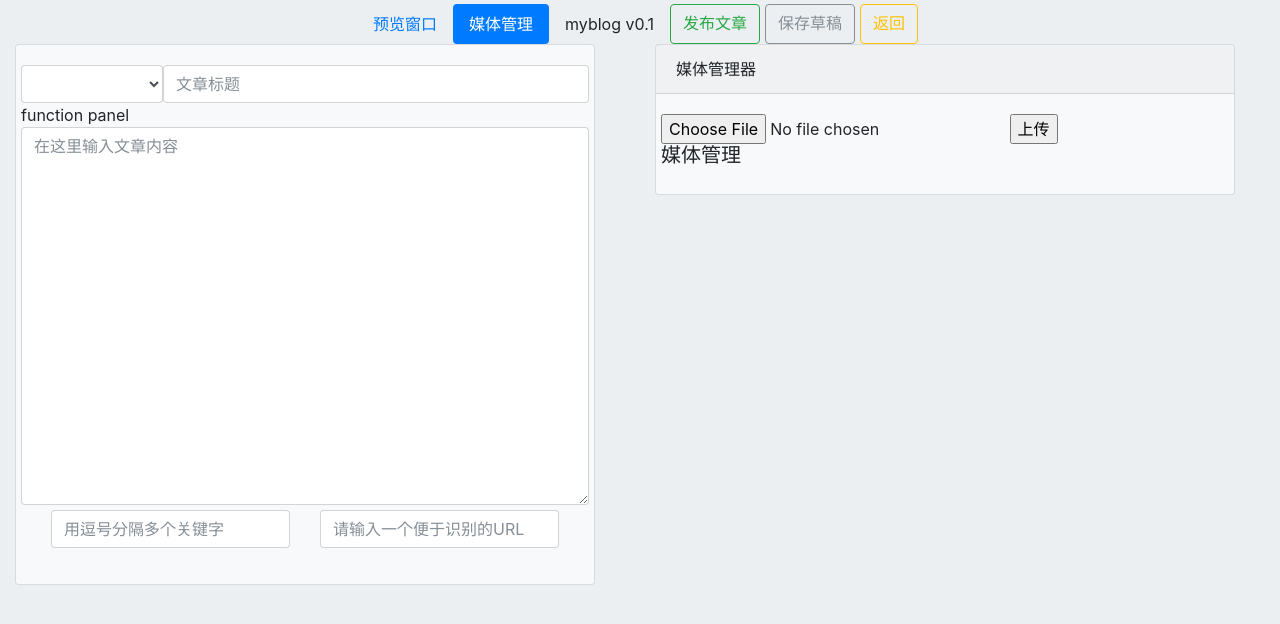
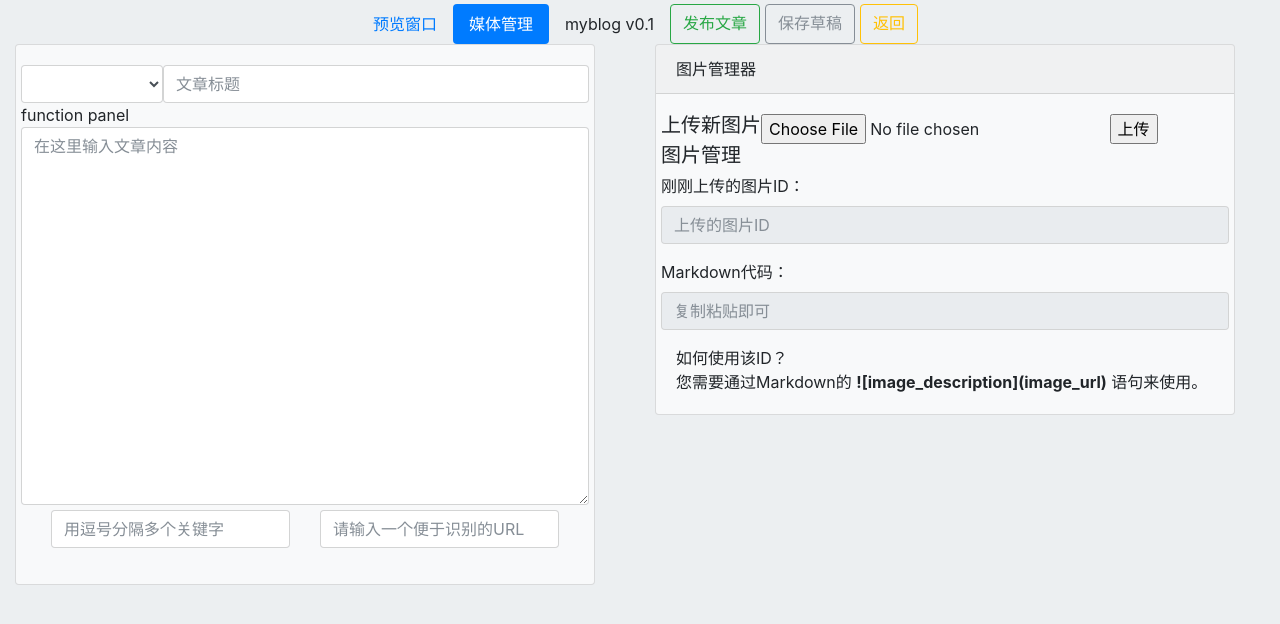
Before and after one commit to ankanch/myblog, a Flask app: template templates/admin_new_article.html in a window 1280 px wide, after a click on "媒体管理". Shown: the part 56-680 px from the top of the page. Run offline with Flask 2, Linux system fonts and the light colour scheme; the template is opened without the code that fills it, so the values that code supplies are empty; some libraries are stand-ins or nearby versions.

Commit message:
Upload image finished

```diff
--- a/index.py
+++ b/index.py
@@ -227,20 +227,23 @@ def changesiteInfo():
     othersManager.updateSiteInfo(name,footer_copyright)
     return globeVar.SUCCESS
 
-@app.route('/uploadmedia',methods=['POST'])
+@app.route('/uploadimage',methods=['POST'])
 @requires_auth
-def uploadMedia():
-    image = request.files['file']
-    if file.filename == '':
+def uploadImage():
+    image = request.files['image']
+    if image.filename == '':
         return globals.UNSUCCESS
-    if '.' not in filename or filename.rsplit('.', 1)[1].lower() not in ALLOWED_EXTENSIONS:
+    extension_name = image.filename.rsplit('.', 1)[1].lower()
+    if '.' not in image.filename or extension_name not in CFG.VAR_MEDIA_ALLOWED_EXTENSIONS:
         return globeVar.UNSUCCESS
-    file.save(os.path.join(CFG.VAR_MEDIA_UPLOAD_FOLDER, filename))
-    return globeVar.SUCCESS
+    imageidname = "myblogImageNet" + sessionManager.generateSessionID() + "." + extension_name
+    image.save(os.path.join(CFG.VAR_MEDIA_UPLOAD_FOLDER, imageidname ))
+    return globeVar.SUCCESS + ":" + imageidname
 
 # universal interface
 @app.route('/<url>')
 def xRoute(url):
+    print("in xRoute")
     url=  "/" + url
     data = [urlmap.URLMAP_NAVIGATION,ConfigDict["SITE_FOTTER_COPYRIGHT"][0]]
     if url in urlmap.URLMAP_NAVIGATION.keys():
--- a/static/querydata.js
+++ b/static/querydata.js
@@ -32,6 +32,7 @@ function SubmitForm(url, formid, error_msg, success_msg, success_func) {
         }
     });
 }
+
 
 
 function postData(url, data_dic, error_msg, success_msg) {
@@ -115,7 +116,7 @@ function getCookie(cname) {
     var name = cname + "=";
     var decodedCookie = decodeURIComponent(document.cookie);
     var ca = decodedCookie.split(';');
-    for(var i = 0; i <ca.length; i++) {
+    for (var i = 0; i < ca.length; i++) {
         var c = ca[i];
         while (c.charAt(0) == ' ') {
             c = c.substring(1);
--- a/static/xstyle.css
+++ b/static/xstyle.css
@@ -15,7 +15,15 @@
 .margin-top-5{
     margin-top: 5px;
 }
-
+.margin-top-10{
+    margin-top: 10;
+}
+.margin-top-15{
+    margin-top: 15;
+}
+.margin-top-20{
+    margin-top: 20;
+}
 .padding-lr-0{
     padding-left: 0px;
     padding-right: 0px;
--- a/templates/admin_new_article.html
+++ b/templates/admin_new_article.html
@@ -88,16 +88,28 @@
             <div class="tab-pane fade" id="article_image_manager" role="tabpanel" aria-labelledby="v-pills-home-tab">
                 <div class="container">
                     <div class="card bg-light mb-3" style="max-width: 100%;">
-                        <div class="card-header">媒体管理器</div>
+                        <div class="card-header">图片管理器</div>
                         <div class="card-body">
                             <div class="row">
-                                <form method=post enctype=multipart/form-data id="upload_media">
-                                    <input type=file name=file>
-                                    <input type="button" onclick="uploadMedia()" value="上传">
+                                <h5>上传新图片</h5>
+                                <form method="post" enctype="multipart/form-data" id="upload_media">
+                                    <input type="file" name="image">
+                                    <input type="submit" value="上传">
                                 </form>
                             </div>
-                            <div class="row">
-                                <h5>媒体管理</h5>
+                            <div class="row margin-top-20">
+                                <h5>图片管理</h5>
+                            </div>
+                            <div class="form-group row">
+                                <label class="form-control-label" for="image_id_of_uploaded">刚刚上传的图片ID：</label>
+                                <input type="text" class="form-control" id="image_id_of_uploaded" placeholder="上传的图片ID" readonly>
+                            </div>
+                            <div class="form-group row">
+                                <label class="form-control-label" for="markdown_code">Markdown代码：</label>
+                                <input type="text" class="form-control" id="markdown_code" placeholder="复制粘贴即可" readonly>
+                            </div>
+                            <div>
+                                如何使用该ID？<br/> 您需要通过Markdown的 <b>![image_description](image_url)</b> 语句来使用。
                             </div>
                             <div>
                             </div>
@@ -114,6 +126,13 @@
         var preview_div = document.getElementById("article_content_preview");
         var article_content = document.getElementById("article_content");
         preview_div.innerHTML = new showdown.Converter().makeHtml(article_content.value);
+        SubmitFormWithFile("/uploadimage", "upload_media", "上传失败！请重试！", "媒体上传成功。", function a(d) {
+            // get image address here
+            console.log(d);
+            imageid = d.split(":")[1];
+            $("#image_id_of_uploaded").val(imageid);
+            $("#markdown_code").val("![myblogImageNet](/static/mediacenter/"+imageid+")");
+        });
     });
 
     function returnControlCenter() {
@@ -166,8 +185,29 @@
 
     }
 
-    function uploadMedia(){
-        SubmitForm("/uploadmedia", "upload_media", "上传失败！请重试！", "媒体上传成功。");
+    function SubmitFormWithFile(urlx, formid, error_msg, success_msg, success_func) {
+        $("form#" + formid).submit(function () {
+            var formData = new FormData($(this)[0]);
+            showMsg("上传中...", 5);
+            $.ajax({
+                url: urlx,
+                type: 'POST',
+                data: formData,
+                async: false,
+                success: function (data) {
+                    if (data.split(":")[0].indexOf("U") > -1) {
+                        showMsg(error_msg, 5);
+                    } else {
+                        showMsg(success_msg, 5);
+                        success_func(data);
+                    }
+                },
+                cache: false,
+                contentType: false,
+                processData: false
+            });
+            return false;
+        });
     }
 </script>
 {% endblock %}
```
